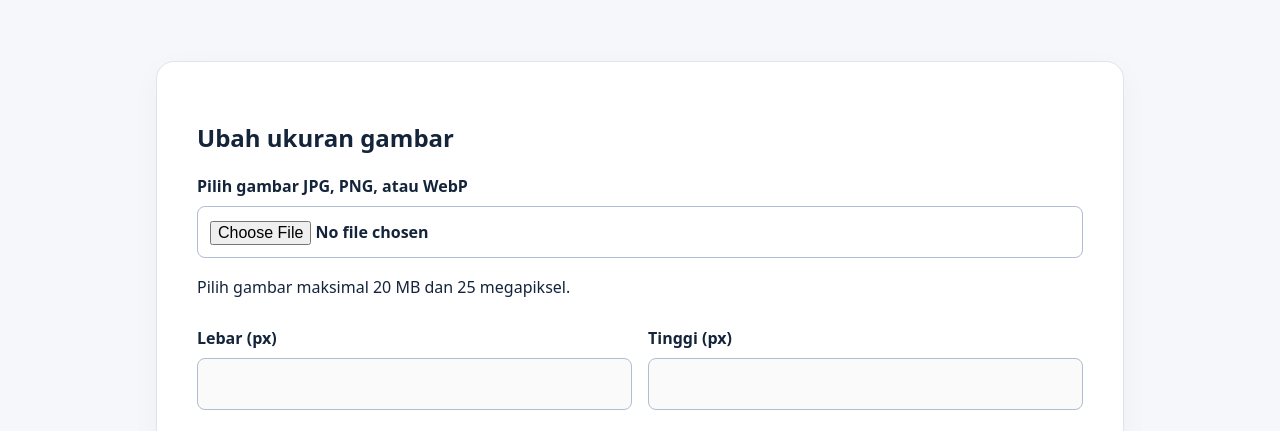
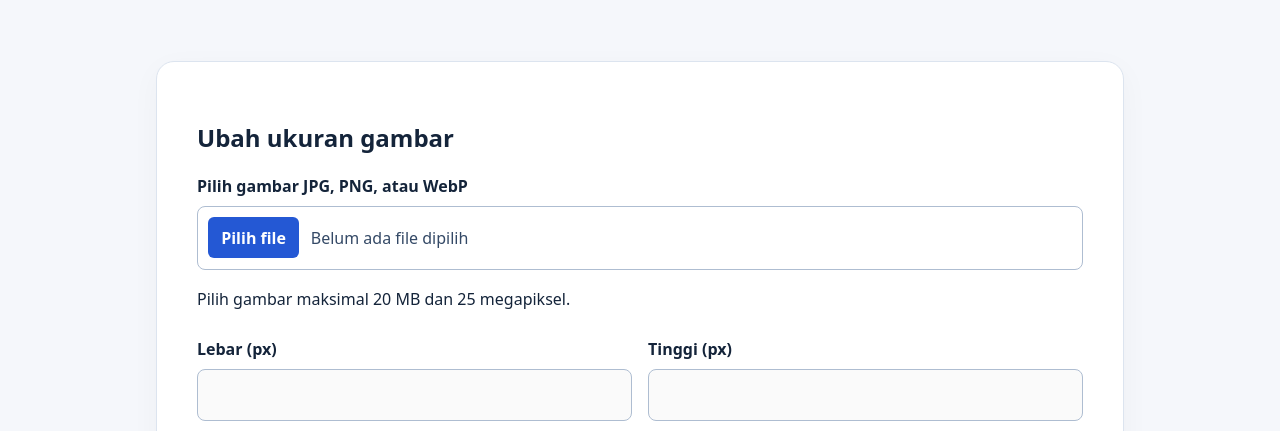
Before and after one commit to hengki18/toolnexa, a plain HTML site: page image-resizer/index.html in a window 1280 px wide. Shown: the part 323-754 px from the top of the page. Drawn offline with Linux system fonts and the light colour scheme.

Commit message:
Translate file picker interface in image-resizer/index.html

```diff
--- a/image-resizer/index.html
+++ b/image-resizer/index.html
@@ -4,11 +4,12 @@
 <title>Ubah Ukuran Foto Online Gratis – JPG, PNG &amp; WebP | ToolNexa</title>
 <meta name="description" content="Ubah ukuran foto JPG, PNG, dan WebP dalam piksel langsung di browser. Pertahankan rasio aspek dan unduh hasil PNG gratis.">
 <link rel="canonical" href="https://hengki18.github.io/toolnexa/image-resizer/"><link rel="stylesheet" href="../style-v2.css"><script src="resize.js?v=2" defer></script>
+<link rel="stylesheet" href="../file-picker.css"><script src="../file-picker.js" defer></script>
 </head><body>
 <header class="site-header"><a class="brand" href="../">Tool<span>Nexa</span></a><nav aria-label="Navigasi utama"><a href="../#tools">Alat</a><a href="../#about">Tentang</a></nav></header>
 <main><section class="hero"><p class="eyebrow">ALAT GAMBAR GRATIS</p><h1>Ubah Ukuran Foto Online</h1><p>Ubah resolusi foto sesuai kebutuhan tanpa mengunggah ke server.</p></section>
 <section class="panel"><h2>Ubah ukuran gambar</h2>
-<label>Pilih gambar JPG, PNG, atau WebP<input id="file" type="file" accept="image/jpeg,image/png,image/webp"></label>
+<label><span>Pilih gambar JPG, PNG, atau WebP</span><span class="file-picker"><span class="file-picker-button" aria-hidden="true">Pilih file</span><span class="file-picker-name" aria-hidden="true">Belum ada file dipilih</span><input id="file" type="file" accept="image/jpeg,image/png,image/webp" aria-label="Pilih gambar JPG, PNG, atau WebP"></span></label>
 <p id="status" role="status" aria-live="polite">Pilih gambar maksimal 20 MB dan 25 megapiksel.</p>
 <form id="resize-form"><div class="fields">
 <label>Lebar (px)<input id="width" type="number" min="1" max="8192" step="1" required disabled></label>
```
